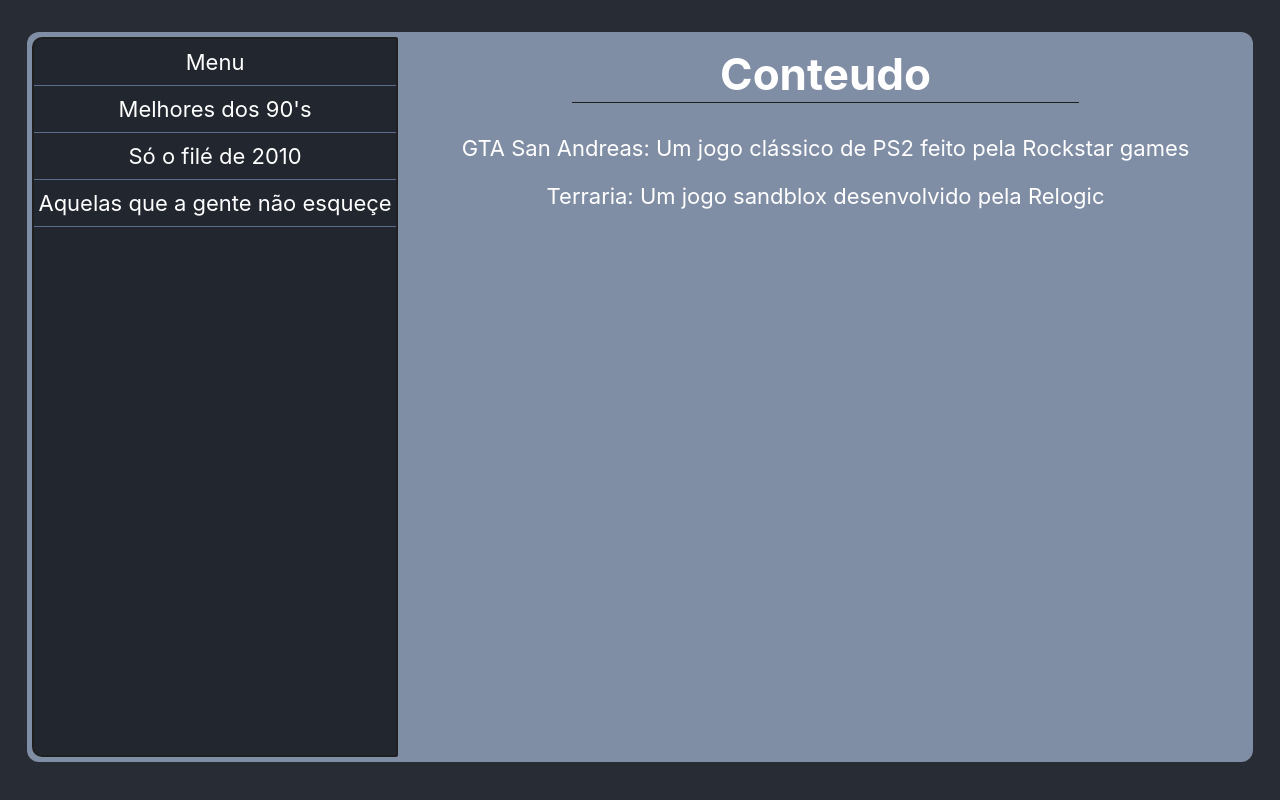
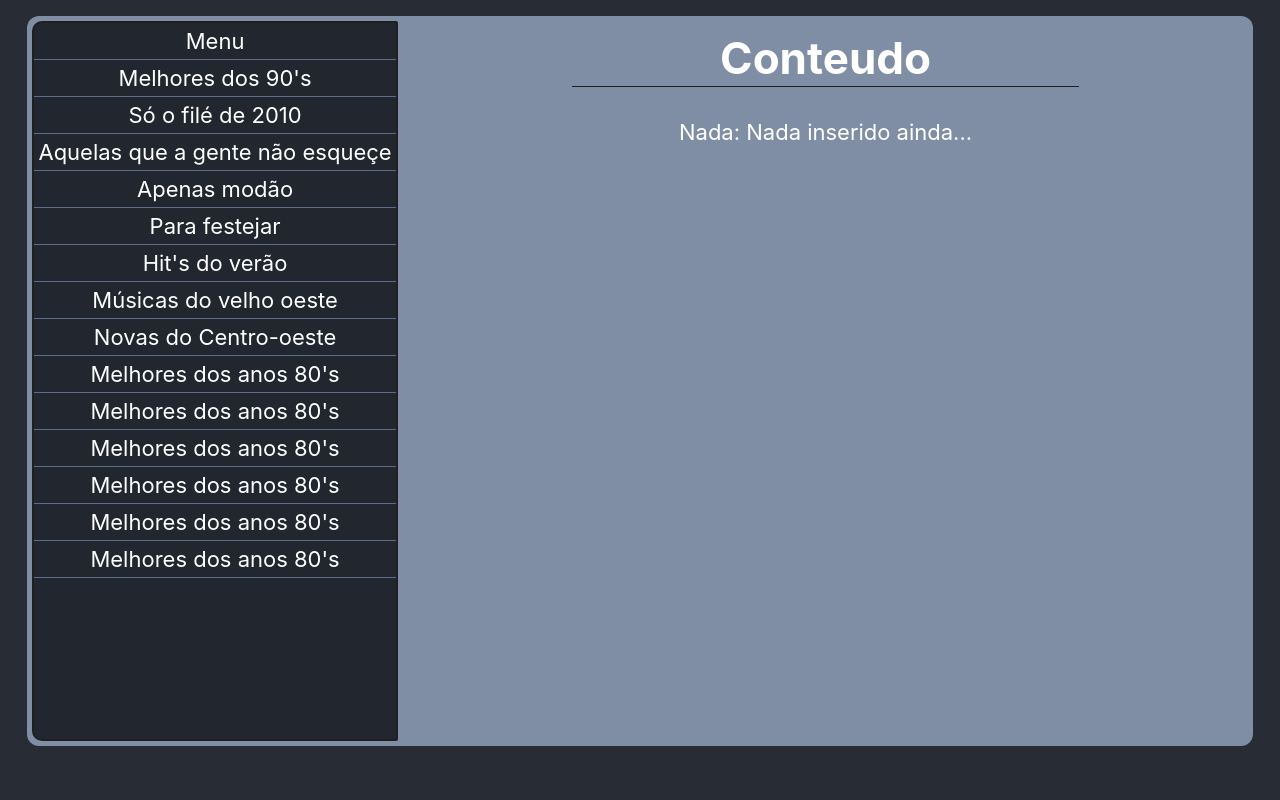
Before and after one commit to Helioborba/react-dep, a React (Create React App) app: page / in a window 1280 px wide. Built offline with nearby package versions, Linux system fonts and the light colour scheme.

Commit message:
adicionar mais estilos e test com json

```diff
--- a/src/App.css
+++ b/src/App.css
@@ -11,14 +11,14 @@
   justify-content: flex-start;
   font-size: calc(6px + 2vmin);
   color: white;
-
 }
 
 /* separa as div principais, o menu e a area de conteudo */
+
 .App-background {
   display: flex;
   padding: 0.1rem;
-  margin: 2rem 1rem 1rem 1rem;
+  margin: 1rem 1rem 1rem 1rem;
   width: 80rem;
   max-width: 95%;
   border-radius: 12px;
@@ -28,21 +28,58 @@
   min-height: 90vh;
 }
 
+/* MENU */
+
 .App-menu {
   width: 30%;
   background-color: #22272f;
   border: solid 2px #1f1f1f;
   border-radius: 10px 2px 2px 10px;
+  display: flex;
+  flex-direction: column;
 }
 
-.App-menu div {
-  padding: 10px 0px 10px 0px;
+.App-menu button {
+  display: flex;
+  align-items: center;
+  justify-content: center;
+  background: none;
+	color: inherit;
+	border: none;
+  padding: 5px 0px 5px 0px;
   border-bottom: 0.1px solid #5b6c8d;
+	font: inherit;
+	cursor: pointer;
+	outline: inherit;
+  text-align: center;
+  margin: 0px;
+}
+
+.App-menu button:first-child:hover {
+  border-radius: 10px 2px 2px 2px;
+  background-color: #00ffff;
+}
+
+.App-menu button:not(:first-child):hover {
+  border-radius: 2px 2px 2px 2px;
+  background-color: #00ffff;
+}
+
+@media (max-width: 640px) {
+  .App-menu button:last-child   {
+    border: none;
+  }
+
+  .App-menu button:last-child:hover  {
+    border-radius: 2px 2px 2px 10px;
+  }
 }
 
 .App-menu p {
   margin: 0;
 }
+
+/* CONTENT */
 
 .App-content {
   width: 70%;
--- a/src/App.js
+++ b/src/App.js
@@ -1,42 +1,109 @@
 import './App.css';
-import React from 'react';
+import React,{useState} from 'react';
 import Exibir from './components/Exibir/Exibir';
+import myData from './data.json';
 function App() {
-  const dados = [
-    {
-      id: "1",
-      titulo: "GTA San Andreas:",
-      conteudo: "Um jogo clássico de PS2 feito pela Rockstar games"
-    },
-    {
-      id: "2",
-      titulo: "Terraria:",
-      conteudo: "Um jogo sandblox desenvolvido pela Relogic"
+
+  const [conteudoAtual1, setConteudoAtual1] = useState(myData.set1);
+
+  const conteudoAtualHandler1 = value => event => {
+    event.preventDefault()
+    switch (value) {
+      case '1':
+        setConteudoAtual1(myData.set1);
+        break;
+      case '2':
+        setConteudoAtual1(myData.set2);
+        break;
+      case '3':
+        setConteudoAtual1(myData.set3);
+        break;
+      case '4':
+        setConteudoAtual1(myData.set4);
+        break;
+      case '5':
+        setConteudoAtual1(myData.set5);
+        break;
+      case '6':
+        setConteudoAtual1(myData.set6);
+        break;
+      case '7':
+        setConteudoAtual1(myData.set7);
+        break;
+      case '8':
+        setConteudoAtual1(myData.set8);
+        break;
+      case '9':
+        setConteudoAtual1(myData.set9);
+        break;
+      case '10':
+        setConteudoAtual1(myData.set10);
+        break;
+      default:
+        setConteudoAtual1("");
+        break;
     }
-  ]
+  }
+
+
   return (
     <div className="App">
       <main className="App-main">
         <div className="App-background">
           <div className="App-menu">
-            <div>
-              <p>Menu</p>
-            </div>
-            <div>
-              <p>Melhores dos 90's</p>
-            </div>
-            <div>
-              <p>Só o filé de 2010</p>
-            </div>
-            <div>
-              <p>Aquelas que a gente não esqueçe</p>
-            </div>
+              <button onClick={(event) => conteudoAtualHandler1("1")(event)}>
+                <p>Menu</p>
+              </button>
+              <button onClick={(event) => conteudoAtualHandler1("2")(event)}>
+                <p>Melhores dos 90's</p>
+              </button>
+              <button onClick={(event) => conteudoAtualHandler1("3")(event)}>
+                <p>Só o filé de 2010</p>
+              </button>
+              <button onClick={(event) => conteudoAtualHandler1("4")(event)}>
+                <p>Aquelas que a gente não esqueçe</p>
+              </button>
+              <button onClick={(event) => conteudoAtualHandler1("5")(event)}>
+                <p>Apenas modão</p>
+              </button>
+              <button onClick={(event) => conteudoAtualHandler1("6")(event)}>
+                <p>Para festejar</p>
+              </button>
+              <button onClick={(event) => conteudoAtualHandler1("7")(event)}>
+                <p>Hit's do verão</p>
+              </button>
+              <button onClick={(event) => conteudoAtualHandler1("8")(event)}>
+                <p>Músicas do velho oeste</p>
+              </button>
+              <button onClick={(event) => conteudoAtualHandler1("9")(event)}>
+                <p>Novas do Centro-oeste</p>
+              </button>
+              <button onClick={(event) => conteudoAtualHandler1("10")(event)}>
+                <p>Melhores dos anos 80's</p>
+              </button>
+              <button onClick={(event) => conteudoAtualHandler1("10")(event)}>
+                <p>Melhores dos anos 80's</p>
+              </button>
+              <button onClick={(event) => conteudoAtualHandler1("10")(event)}>
+                <p>Melhores dos anos 80's</p>
+              </button>
+              <button onClick={(event) => conteudoAtualHandler1("10")(event)}>
+                <p>Melhores dos anos 80's</p>
+              </button>
+              <button onClick={(event) => conteudoAtualHandler1("10")(event)}>
+                <p>Melhores dos anos 80's</p>
+              </button>
+              <button onClick={(event) => conteudoAtualHandler1("10")(event)}>
+                <p>Melhores dos anos 80's</p>
+              </button>
+
+
           </div>
           <div className="App-content">
             <header className="App-content__header">
               <h1>Conteudo</h1>
             </header>
-            <Exibir dados={dados}></Exibir>
+            <Exibir dados={conteudoAtual1}></Exibir>
           </div>
         </div>
       </main>
--- a/src/components/Form/Form.js
+++ b/src/components/Form/Form.js
@@ -3,8 +3,8 @@
 function Form() {
     const [titulo,atualizarTitulo] = useState("nada ainda...");
 
-    function onClickFire(action) {
-        atualizarTitulo(action);
+    function onClickFire(event) {
+        atualizarTitulo(event);
     }
 
     return(
--- /dev/null
+++ b/src/data.json
@@ -0,0 +1,57 @@
+{
+    "set1": [{
+        "id": "1",
+        "titulo": "Nada:",
+        "conteudo": "Nada inserido ainda..."
+    }],
+    "set2": [{
+        "id": "1",
+        "titulo": "Metallica:",
+        "conteudo": "Músicas heavy metal"
+    },
+    {
+        "id": "2",
+        "titulo": "Matuê:",
+        "conteudo": "Cantor de trap da Era moderna"
+    }],
+    "set3": [{
+        "id": "1",
+        "titulo": "Casey Edwards:",
+        "conteudo": "Apenas hit's"
+    }],
+    "set4": [{
+        "id": "1",
+        "titulo": "Nada:",
+        "conteudo": "Nada inserido ainda..."
+    }],
+    "set5": [{
+        "id": "1",
+        "titulo": "Nada:",
+        "conteudo": "Nada inserido ainda..."
+    }],
+    "set6": [{
+        "id": "1",
+        "titulo": "Nada:",
+        "conteudo": "Nada inserido ainda..."
+    }],
+    "set7": [{
+        "id": "1",
+        "titulo": "Nada:",
+        "conteudo": "Nada inserido ainda..."
+    }],
+    "set8": [{
+        "id": "1",
+        "titulo": "Nada:",
+        "conteudo": "Nada inserido ainda..."
+    }],
+    "set9": [{
+        "id": "1",
+        "titulo": "Nada:",
+        "conteudo": "Nada inserido ainda..."
+    }],
+    "set10": [{
+        "id": "1",
+        "titulo": "Nada:",
+        "conteudo": "Nada inserido ainda..."
+    }]
+}
```
